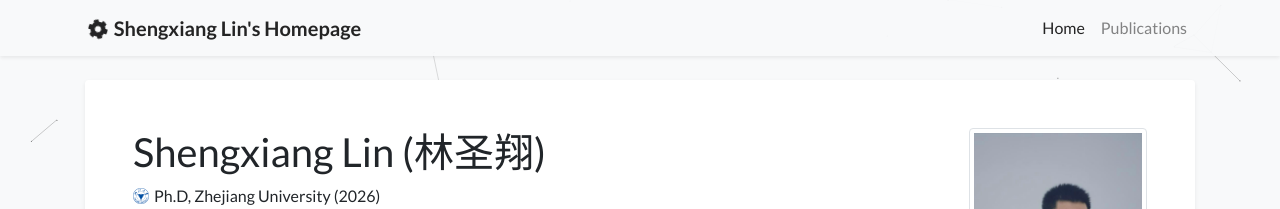
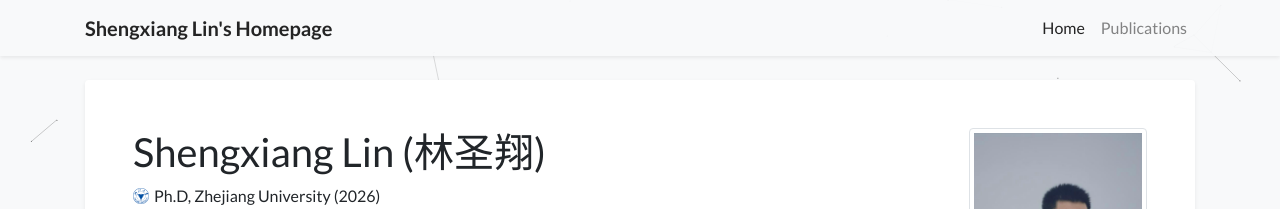
Before and after one commit to Lin-Shengxiang/Lin-Shengxiang.github.io, a Jekyll site: the page built from index.html, in a window 1280 px wide. Shown: the top 209 px of the page. Built offline with Jekyll 4.4.1, drawn with Linux system fonts in a browser that asks for light colours; a style sheet for code colours, icons or effects is not loaded.

Commit message:
Update profile.yml

```diff
--- a/_data/profile.yml
+++ b/_data/profile.yml
@@ -1,5 +1,5 @@
 primary_name: "Shengxiang Lin (林圣翔)"
-navbar_name: <i class="fa fa-cog fa-spin fa-fw"></i> Shengxiang Lin's Homepage
+navbar_name: "Shengxiang Lin's Homepage"
 
 positions:
   - '<span class="no-break"><img src="assets/images/badges/zju_logo.webp" alt="Zhejiang University" class="inline-badge"/></span> Ph.D, Zhejiang University (2026)'
```
